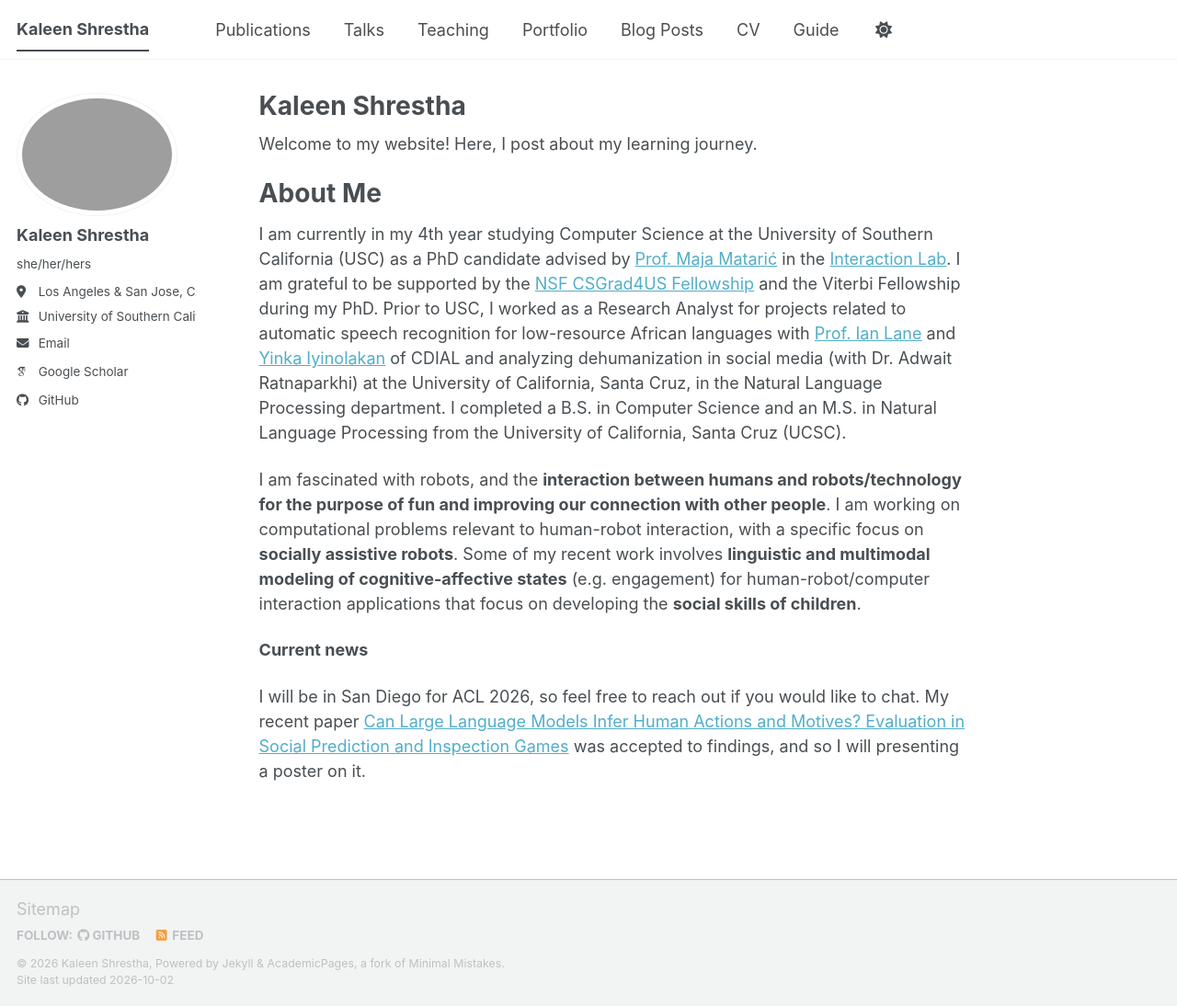
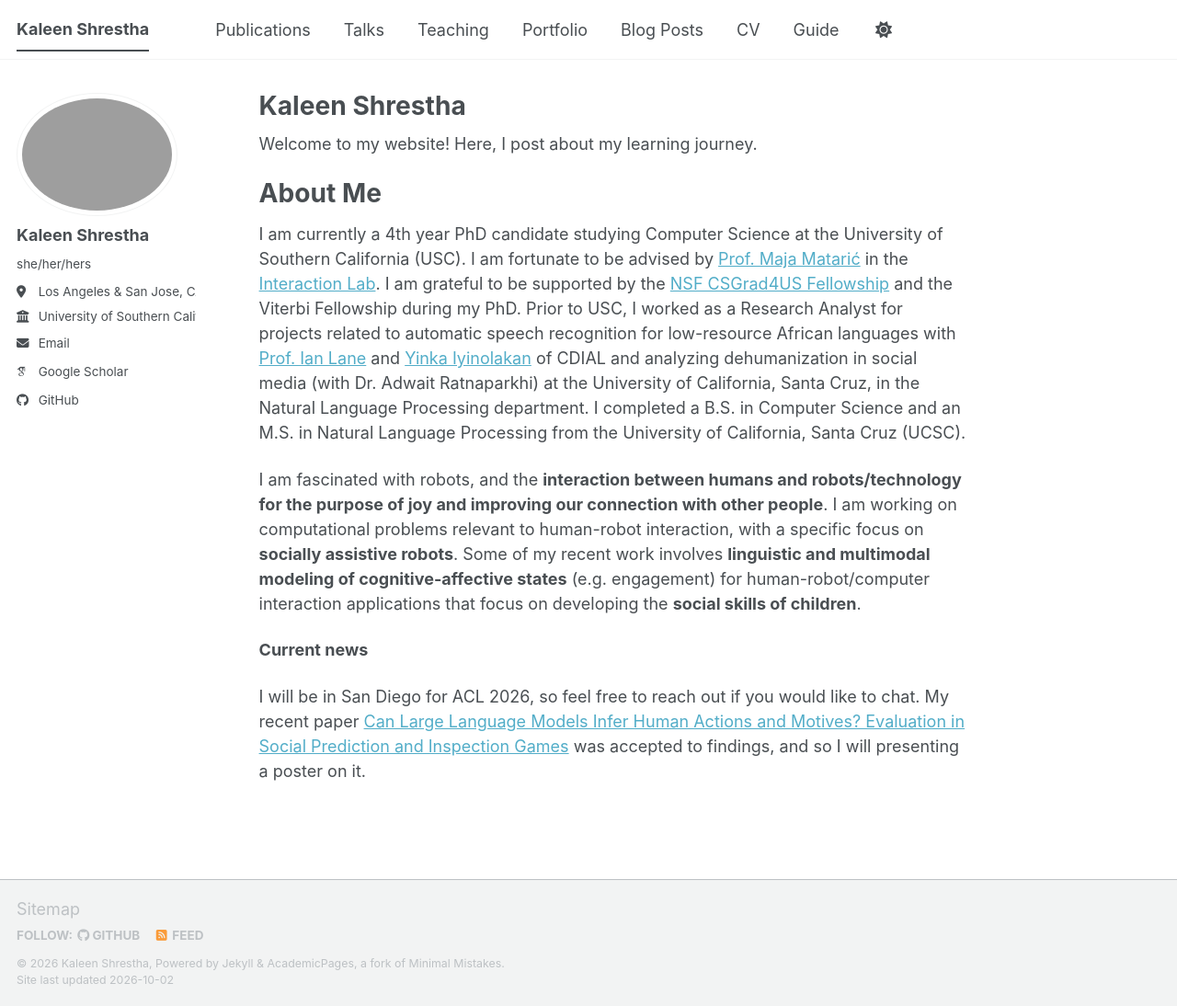
Before and after one commit to kashrest/kashrest.github.io, a Jekyll site: the page built from _pages/about.md, in a window 1280 px wide and 1094 px high. Shown: the whole window at 92% size. Built offline with Jekyll 4.4.1, drawn with Linux system fonts in a browser that asks for light colours; some web fonts are replaced; a script bundle is joined from its source files by our own code; library files that are not in the unit come from our copies.

Commit message:
Bio update

```diff
--- a/_pages/about.md
+++ b/_pages/about.md
@@ -12,9 +12,9 @@
 
 About Me
 ======
-I am currently in my 4th year studying Computer Science at the University of Southern California (USC) as a PhD candidate advised by [Prof. Maja Matarić](https://maja-mataric.web.app/) in the [Interaction Lab](https://uscinteractionlab.web.app/). I am grateful to be supported by the [NSF CSGrad4US Fellowship](https://cra.org/csgrad4us/) and the Viterbi Fellowship during my PhD. Prior to USC, I worked as a Research Analyst for projects related to automatic speech recognition for low-resource African languages with [Prof. Ian Lane](https://www.linkedin.com/in/ianrlane) and [Yinka Iyinolakan](https://www.linkedin.com/in/olayinka-i-6b247ba2?original_referer=https%3A%2F%2Fwww.google.com%2F) of CDIAL and analyzing dehumanization in social media (with Dr. Adwait Ratnaparkhi) at the University of California, Santa Cruz, in the Natural Language Processing department. I completed a B.S. in Computer Science and an M.S. in Natural Language Processing from the University of California, Santa Cruz (UCSC).
+I am currently a 4th year PhD candidate studying Computer Science at the University of Southern California (USC). I am fortunate to be advised by [Prof. Maja Matarić](https://maja-mataric.web.app/) in the [Interaction Lab](https://uscinteractionlab.web.app/). I am grateful to be supported by the [NSF CSGrad4US Fellowship](https://cra.org/csgrad4us/) and the Viterbi Fellowship during my PhD. Prior to USC, I worked as a Research Analyst for projects related to automatic speech recognition for low-resource African languages with [Prof. Ian Lane](https://www.linkedin.com/in/ianrlane) and [Yinka Iyinolakan](https://www.linkedin.com/in/olayinka-i-6b247ba2?original_referer=https%3A%2F%2Fwww.google.com%2F) of CDIAL and analyzing dehumanization in social media (with Dr. Adwait Ratnaparkhi) at the University of California, Santa Cruz, in the Natural Language Processing department. I completed a B.S. in Computer Science and an M.S. in Natural Language Processing from the University of California, Santa Cruz (UCSC).
 
-I am fascinated with robots, and the **interaction between humans and robots/technology for the purpose of fun and improving our connection with other people**. I am working on computational problems relevant to human-robot interaction, with a specific focus on **socially assistive robots**. Some of my recent work involves **linguistic and multimodal modeling of cognitive-affective states** (e.g. engagement) for human-robot/computer interaction applications that focus on developing the **social skills of children**.
+I am fascinated with robots, and the **interaction between humans and robots/technology for the purpose of joy and improving our connection with other people**. I am working on computational problems relevant to human-robot interaction, with a specific focus on **socially assistive robots**. Some of my recent work involves **linguistic and multimodal modeling of cognitive-affective states** (e.g. engagement) for human-robot/computer interaction applications that focus on developing the **social skills of children**.
 
 
 **Current news**
```
